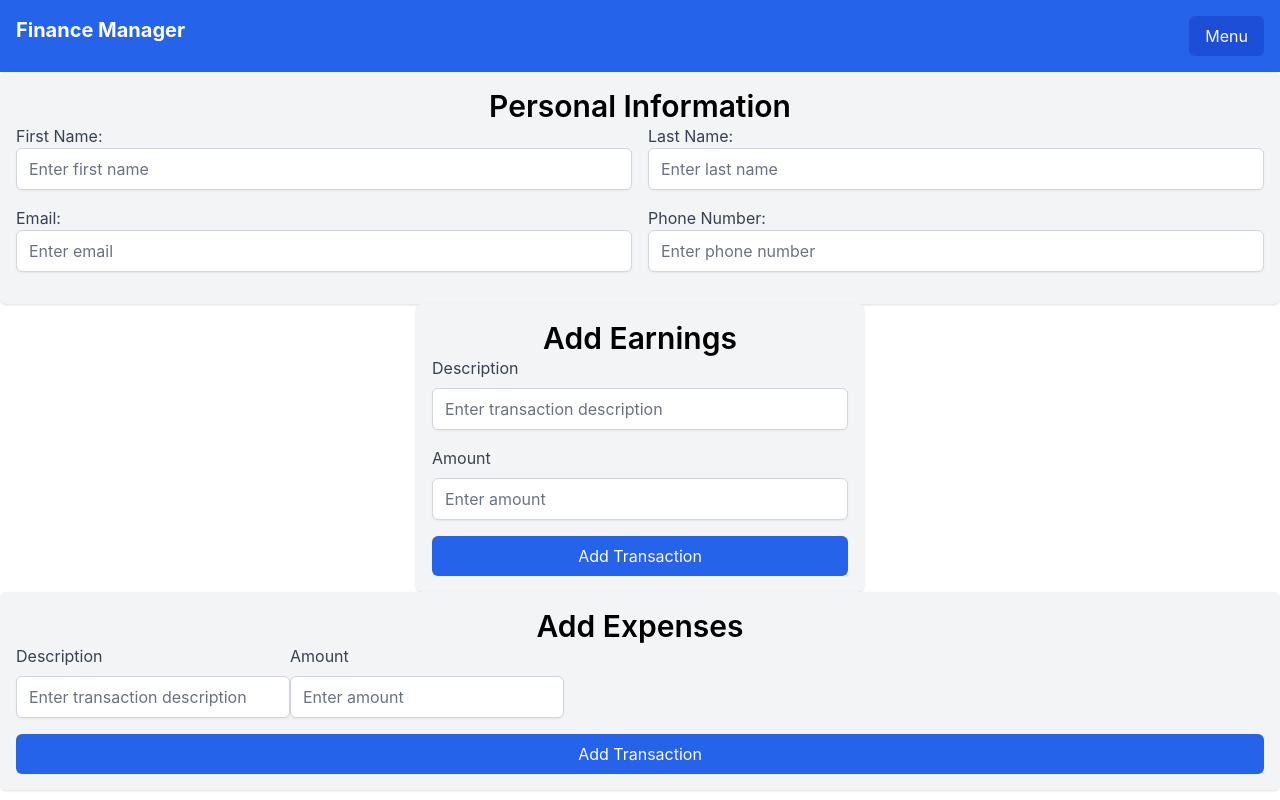
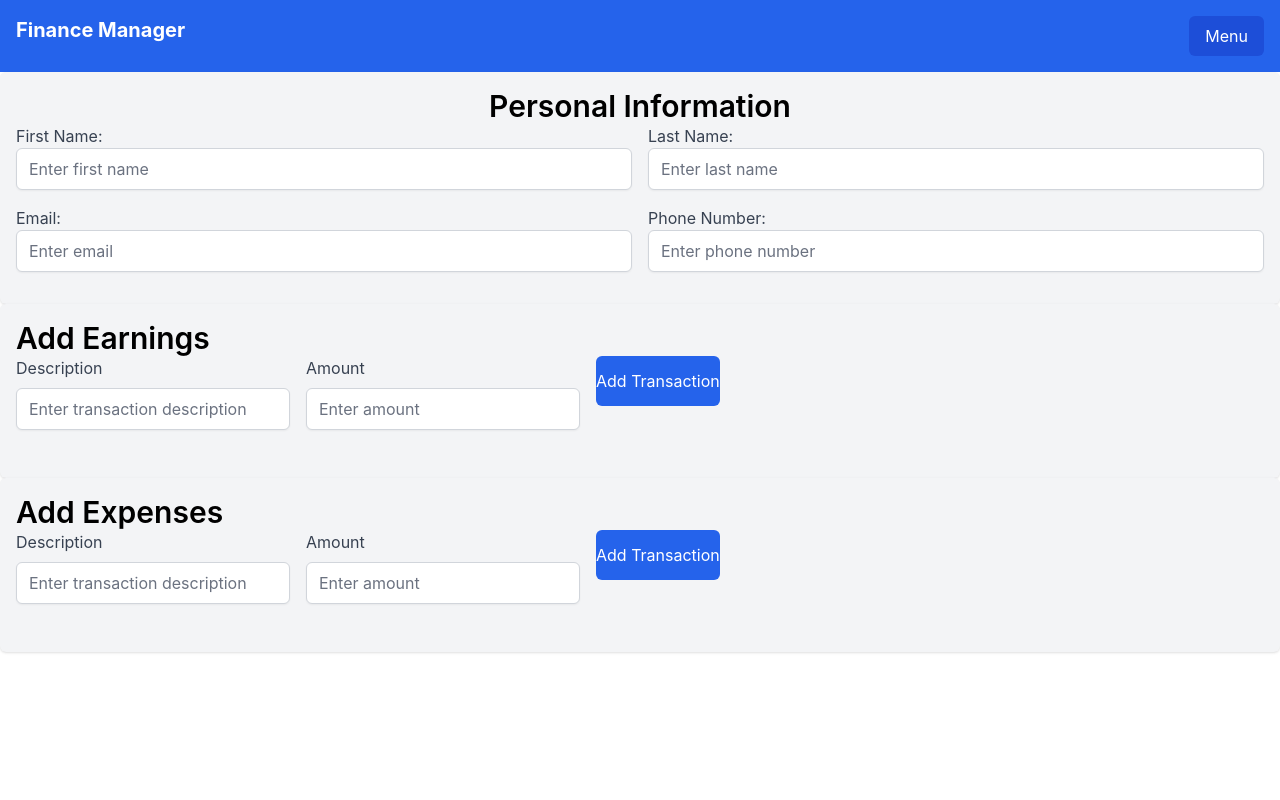
Before and after one commit to aradsab/FinanceManager, a React (Create React App) app in the folder finance-manager/: page / in a window 1280 px wide. Built offline with nearby package versions, Linux system fonts and the light colour scheme.

Commit message:
added other fields

```diff
--- a/finance-manager/src/component/ExpenseForm.js
+++ b/finance-manager/src/component/ExpenseForm.js
@@ -1,15 +1,15 @@
-function TransactionForm() {
+function ExpenseForm() {
     return (
         <form className="mx-auto p-4 bg-gray-100 rounded-md shadow">
-            <h1 className="text-3xl font-semibold text-center">
+            <h1 className="text-3xl font-semibold">
                 Add Expenses
             </h1>
-            <div className="flex flex-wrap">
+            <div className="flex mb-4 md:space-x-4 flex-wrap">
                 <div className="mb-4">
                     <label className="block text-gray-700 mb-2">Description</label>
                     <input
                         type="text"
-                        className="w-full border-gray-300 rounded-md shadow-sm focus:ring focus:ring-blue-200"
+                        className="w-full border-gray-300 rounded-md shadow-sm focus:ring"
                         placeholder="Enter transaction description"
                     />
                 </div>
@@ -17,13 +17,13 @@ function TransactionForm() {
                     <label className="block text-gray-700 mb-2">Amount</label>
                     <input
                         type="number"
-                        className="w-full border-gray-300 rounded-md shadow-sm focus:ring focus:ring-blue-200"
+                        className="w-full border-gray-300 rounded-md shadow-sm focus:ring"
                         placeholder="Enter amount"
                     />
                 </div>
                 <button
                     type="submit"
-                    className="w-full bg-blue-600 text-white py-2 rounded-md hover:bg-blue-700"
+                    className="w-400 mb-10 bg-blue-600 text-white py-2 rounded-md hover:bg-blue-700"
                 >
                     Add Transaction
                 </button>
@@ -33,4 +33,4 @@ function TransactionForm() {
     );
 }
 
-export default TransactionForm;
+export default ExpenseForm;
--- a/finance-manager/src/component/TransactionFrom.js
+++ b/finance-manager/src/component/TransactionFrom.js
@@ -1,14 +1,15 @@
 function TransactionForm() {
     return (
-        <form className="max-w-md mx-auto p-4 bg-gray-100 rounded-md shadow">
-            <h1 className="text-3xl font-semibold text-center">
+        <form className="mx-auto p-4 bg-gray-100 rounded-md shadow">
+            <h1 className="text-3xl font-semibold">
                 Add Earnings
             </h1>
+            <div className="flex mb-4 md:space-x-4 flex-wrap">
                 <div className="mb-4">
                     <label className="block text-gray-700 mb-2">Description</label>
                     <input
                         type="text"
-                    className="w-full border-gray-300 rounded-md shadow-sm focus:ring focus:ring-blue-200"
+                        className="w-full border-gray-300 rounded-md shadow-sm focus:ring"
                         placeholder="Enter transaction description"
                     />
                 </div>
@@ -16,16 +17,18 @@ function TransactionForm() {
                     <label className="block text-gray-700 mb-2">Amount</label>
                     <input
                         type="number"
-                    className="w-full border-gray-300 rounded-md shadow-sm focus:ring focus:ring-blue-200"
+                        className="w-full border-gray-300 rounded-md shadow-sm focus:ring"
                         placeholder="Enter amount"
                     />
                 </div>
                 <button
                     type="submit"
-                className="w-full bg-blue-600 text-white py-2 rounded-md hover:bg-blue-700"
+                    className="mb-10 bg-blue-600 text-white py-2 rounded-md hover:bg-blue-700"
                 >
                     Add Transaction
                 </button>
+            </div>
+
         </form>
     );
 }
```
Lines whose indentation alone changed are shown as unchanged.
